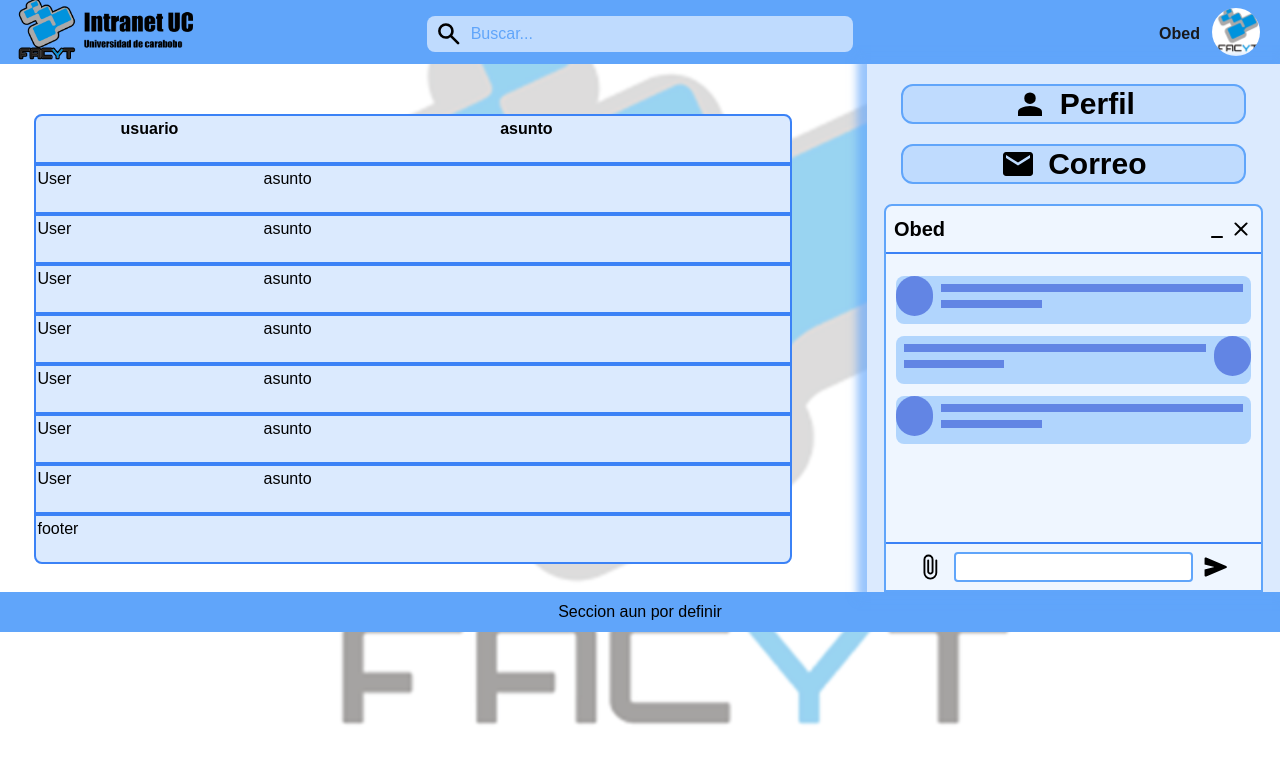
After one commit to Ezebed/Proyecto_Des_App_Web, a Django app: page /usuarios/Obed/mail/ in a window 1280 px wide. The commit adds this page. Shown: the top 764 px of the page. Run offline with Django 4.2, Linux system fonts and the light colour scheme.

Commit message:
add mail.html chg links route chg chat_box styles

```diff
--- a/proyecto/Users/urls.py
+++ b/proyecto/Users/urls.py
@@ -4,5 +4,6 @@ from Users.views import *
 
 urlpatterns = [
     path('', userIndex, name='users'),
-    path('profile/<user>/', profile, name="profile"),
+    path('<user>/profile/', profile, name="profile"),
+    path('<user>/mail/', mail, name="mail"),
 ]
--- a/proyecto/Users/views.py
+++ b/proyecto/Users/views.py
@@ -8,3 +8,6 @@ def userIndex (request):
 
 def profile (request, user='ejemplo'):
     return render(request, 'users/profile.html', {"user":user,})
+
+def mail (request, user='ejemplo'):
+    return render(request, 'users/mail.html', {'user':user,})
--- a/proyecto/proyecto/static/CSS/input.css
+++ b/proyecto/proyecto/static/CSS/input.css
@@ -20,3 +20,8 @@
 * {
     font-family: Arial, Helvetica, sans-serif;
 }
+
+.grid_mail {
+    display: grid;
+    grid-template-columns: 30% 70%;
+}
--- a/proyecto/proyecto/static/CSS/output.css
+++ b/proyecto/proyecto/static/CSS/output.css
@@ -543,6 +543,11 @@ video {
   margin-right: 0.5rem;
 }
 
+.mx-5 {
+  margin-left: 1.25rem;
+  margin-right: 1.25rem;
+}
+
 .mx-auto {
   margin-left: auto;
   margin-right: auto;
@@ -578,25 +583,26 @@ video {
   margin-bottom: auto;
 }
 
-.mx-5 {
-  margin-left: 1.25rem;
-  margin-right: 1.25rem;
+.my-\[100px\] {
+  margin-top: 100px;
+  margin-bottom: 100px;
+}
+
+.my-\[50px\] {
+  margin-top: 50px;
+  margin-bottom: 50px;
 }
 
 .ml-10 {
   margin-left: 2.5rem;
 }
 
-.ml-2 {
-  margin-left: 0.5rem;
+.ml-3 {
+  margin-left: 0.75rem;
 }
 
 .ml-auto {
   margin-left: auto;
-}
-
-.mr-2 {
-  margin-right: 0.5rem;
 }
 
 .mr-3 {
@@ -615,16 +621,8 @@ video {
   margin-top: 2.5rem;
 }
 
-.mt-3 {
-  margin-top: 0.75rem;
-}
-
-.mt-3\.5 {
-  margin-top: 0.875rem;
-}
-
-.ml-4 {
-  margin-left: 1rem;
+.mt-\[50px\] {
+  margin-top: 50px;
 }
 
 .block {
@@ -633,6 +631,10 @@ video {
 
 .flex {
   display: flex;
+}
+
+.table {
+  display: table;
 }
 
 .grid {
@@ -663,8 +665,16 @@ video {
   height: 18rem;
 }
 
-.h-\[200px\] {
-  height: 200px;
+.h-\[150px\] {
+  height: 150px;
+}
+
+.h-\[250px\] {
+  height: 250px;
+}
+
+.h-\[50px\] {
+  height: 50px;
 }
 
 .h-fit {
@@ -676,16 +686,20 @@ video {
   height: 100%;
 }
 
-.h-\[150px\] {
-  height: 150px;
+.h-\[520px\] {
+  height: 520px;
 }
 
-.h-\[250px\] {
-  height: 250px;
+.min-h-\[500px\] {
+  min-height: 500px;
 }
 
 .min-h-\[520px\] {
   min-height: 520px;
+}
+
+.min-h-\[400px\] {
+  min-height: 400px;
 }
 
 .w-1\/3 {
@@ -702,6 +716,10 @@ video {
 
 .w-11\/12 {
   width: 91.666667%;
+}
+
+.w-2 {
+  width: 0.5rem;
 }
 
 .w-4\/12 {
@@ -729,10 +747,6 @@ video {
   width: 100%;
 }
 
-.w-2 {
-  width: 0.5rem;
-}
-
 @keyframes pulse {
   50% {
     opacity: .5;
@@ -741,6 +755,10 @@ video {
 
 .animate-pulse {
   animation: pulse 2s cubic-bezier(0.4, 0, 0.6, 1) infinite;
+}
+
+.scroll-m-4 {
+  scroll-margin: 1rem;
 }
 
 .appearance-none {
@@ -777,16 +795,16 @@ video {
   justify-content: space-around;
 }
 
-.space-y-1 > :not([hidden]) ~ :not([hidden]) {
-  --tw-space-y-reverse: 0;
-  margin-top: calc(0.25rem * calc(1 - var(--tw-space-y-reverse)));
-  margin-bottom: calc(0.25rem * var(--tw-space-y-reverse));
+.space-x-2 > :not([hidden]) ~ :not([hidden]) {
+  --tw-space-x-reverse: 0;
+  margin-right: calc(0.5rem * var(--tw-space-x-reverse));
+  margin-left: calc(0.5rem * calc(1 - var(--tw-space-x-reverse)));
 }
 
-.space-y-2 > :not([hidden]) ~ :not([hidden]) {
-  --tw-space-y-reverse: 0;
-  margin-top: calc(0.5rem * calc(1 - var(--tw-space-y-reverse)));
-  margin-bottom: calc(0.5rem * var(--tw-space-y-reverse));
+.space-x-4 > :not([hidden]) ~ :not([hidden]) {
+  --tw-space-x-reverse: 0;
+  margin-right: calc(1rem * var(--tw-space-x-reverse));
+  margin-left: calc(1rem * calc(1 - var(--tw-space-x-reverse)));
 }
 
 .space-y-3 > :not([hidden]) ~ :not([hidden]) {
@@ -795,14 +813,24 @@ video {
   margin-bottom: calc(0.75rem * var(--tw-space-y-reverse));
 }
 
-.space-x-4 > :not([hidden]) ~ :not([hidden]) {
-  --tw-space-x-reverse: 0;
-  margin-right: calc(1rem * var(--tw-space-x-reverse));
-  margin-left: calc(1rem * calc(1 - var(--tw-space-x-reverse)));
+.self-center {
+  align-self: center;
 }
 
-.self-center {
-  align-self: center;
+.overflow-scroll {
+  overflow: scroll;
+}
+
+.overflow-y-auto {
+  overflow-y: auto;
+}
+
+.overflow-y-scroll {
+  overflow-y: scroll;
+}
+
+.scroll-smooth {
+  scroll-behavior: smooth;
 }
 
 .rounded {
@@ -825,13 +853,14 @@ video {
   border-radius: 0.75rem;
 }
 
-.rounded-sm {
-  border-radius: 0.125rem;
-}
-
 .rounded-t-lg {
   border-top-left-radius: 0.5rem;
   border-top-right-radius: 0.5rem;
+}
+
+.rounded-b-lg {
+  border-bottom-right-radius: 0.5rem;
+  border-bottom-left-radius: 0.5rem;
 }
 
 .border-2 {
@@ -889,6 +918,11 @@ video {
   background-color: rgb(239 246 255 / var(--tw-bg-opacity));
 }
 
+.bg-blue-500 {
+  --tw-bg-opacity: 1;
+  background-color: rgb(59 130 246 / var(--tw-bg-opacity));
+}
+
 .bg-blue-700 {
   --tw-bg-opacity: 1;
   background-color: rgb(29 78 216 / var(--tw-bg-opacity));
@@ -896,11 +930,6 @@ video {
 
 .bg-transparent {
   background-color: transparent;
-}
-
-.bg-blue-500 {
-  --tw-bg-opacity: 1;
-  background-color: rgb(59 130 246 / var(--tw-bg-opacity));
 }
 
 .p-2 {
@@ -1000,118 +1029,9 @@ video {
   font-family: Arial, Helvetica, sans-serif;
 }
 
-.before\:absolute::before {
-  content: var(--tw-content);
-  position: absolute;
-}
-
-.before\:top-0::before {
-  content: var(--tw-content);
-  top: 0px;
-}
-
-.before\:left-0::before {
-  content: var(--tw-content);
-  left: 0px;
-}
-
-.before\:block::before {
-  content: var(--tw-content);
-  display: block;
-}
-
-.before\:h-fit::before {
-  content: var(--tw-content);
-  height: -moz-fit-content;
-  height: fit-content;
-}
-
-.before\:h-full::before {
-  content: var(--tw-content);
-  height: 100%;
-}
-
-.before\:h-auto::before {
-  content: var(--tw-content);
-  height: auto;
-}
-
-.before\:w-1::before {
-  content: var(--tw-content);
-  width: 0.25rem;
-}
-
-.before\:w-fit::before {
-  content: var(--tw-content);
-  width: -moz-fit-content;
-  width: fit-content;
-}
-
-.before\:w-2::before {
-  content: var(--tw-content);
-  width: 0.5rem;
-}
-
-.before\:bg-blue-500::before {
-  content: var(--tw-content);
-  --tw-bg-opacity: 1;
-  background-color: rgb(59 130 246 / var(--tw-bg-opacity));
-}
-
-.before\:content-\[\'\'\]::before {
-  --tw-content: '';
-  content: var(--tw-content);
-}
-
-.after\:absolute::after {
-  content: var(--tw-content);
-  position: absolute;
-}
-
-.after\:relative::after {
-  content: var(--tw-content);
-  position: relative;
-}
-
-.after\:left-\[-5px\]::after {
-  content: var(--tw-content);
-  left: -5px;
-}
-
-.after\:left-\[-15px\]::after {
-  content: var(--tw-content);
-  left: -15px;
-}
-
-.after\:block::after {
-  content: var(--tw-content);
-  display: block;
-}
-
-.after\:h-full::after {
-  content: var(--tw-content);
-  height: 100%;
-}
-
-.after\:h-\[400px\]::after {
-  content: var(--tw-content);
-  height: 400px;
-}
-
-.after\:w-2::after {
-  content: var(--tw-content);
-  width: 0.5rem;
-}
-
-.after\:bg-blue-500::after {
-  content: var(--tw-content);
-  --tw-bg-opacity: 1;
-  background-color: rgb(59 130 246 / var(--tw-bg-opacity));
-}
-
-.after\:content-\[\'\'\]::after {
-  --tw-content: '';
-  content: var(--tw-content);
+.grid_mail {
+  display: grid;
+  grid-template-columns: 30% 70%;
 }
 
 .hover\:scale-110:hover {
@@ -1119,3 +1039,8 @@ video {
   --tw-scale-y: 1.1;
   transform: translate(var(--tw-translate-x), var(--tw-translate-y)) rotate(var(--tw-rotate)) skewX(var(--tw-skew-x)) skewY(var(--tw-skew-y)) scaleX(var(--tw-scale-x)) scaleY(var(--tw-scale-y));
 }
+
+.hover\:bg-blue-400:hover {
+  --tw-bg-opacity: 1;
+  background-color: rgb(96 165 250 / var(--tw-bg-opacity));
+}
--- a/proyecto/proyecto/templates/components/chat_box.html
+++ b/proyecto/proyecto/templates/components/chat_box.html
@@ -7,8 +7,8 @@
         <p class="self-center  h-fit w-fit font-bold text-xl" >{{user}}</p>
 
         <div class="flex h-fit w-fit self-center" >
-            <img src="{% static 'img/icons/minimize.svg' %}" alt="minimize-icon">
-            <img src="{% static 'img/icons/close.svg' %}" alt="close-icon">
+            <img class="rounded hover:bg-blue-400" src="{% static 'img/icons/minimize.svg' %}" alt="minimize-icon">
+            <img class="rounded hover:bg-blue-400" src="{% static 'img/icons/close.svg' %}" alt="close-icon">
         </div>
 
     </div>
@@ -39,10 +39,10 @@
         </div>
 
     </div>
-    <div class=" flex border-t-2 w-full p-2 justify-center border-blue-500 h-12">
+    <div class=" flex border-t-2 w-full p-2 justify-center border-blue-500 h-12 space-x-2">
         <!-- chat footer -->
-        <img class="mr-2" src="{% static 'img/icons/clipboard.svg' %}" alt="clipboard-icon">
+        <img class="rounded hover:bg-blue-400" src="{% static 'img/icons/clipboard.svg' %}" alt="clipboard-icon">
         <input class="block w-8/12 h-full border-solid border-blue-400 outline-none border-2 rounded" type="text" >
-        <img class="ml-2" src="{% static 'img/icons/send.svg' %}" alt="send_icon">
+        <img class="rounded hover:bg-blue-400" src="{% static 'img/icons/send.svg' %}" alt="send_icon">
     </div>
 </div>
--- a/proyecto/proyecto/templates/components/navegacion.html
+++ b/proyecto/proyecto/templates/components/navegacion.html
@@ -1,8 +1,8 @@
 <!-- {% load static %} -->
 <div class="h-16 bg-blue-400 justify-between grid grid-cols-3" >
-    <div class="mr-auto ">
-        <img class="mr-2 h-10 mt-3.5" src="{% static 'img/icons/settings.svg' %}" alt="icono-setting">
-    </div>
+    <a class="mr-auto h-16 ml-3 " href="{% url 'index' %}">
+        <img class="h-full" src="{% static 'img/logo_proyecto.png' %}" alt="logo proyecto">
+    </a>
 
 
     <div class="flex flex-row w-full bg-blue-200 rounded-lg my-4 mx-auto py-1" >
--- a/proyecto/proyecto/templates/layouts/principal.html
+++ b/proyecto/proyecto/templates/layouts/principal.html
@@ -15,11 +15,11 @@
     </header>
 
     <div class="w-full h-full flex flex-row" >
-        <div class=" w-8/12 min-h-[520px] h-fit flex flex-col ">
+        <div class=" w-8/12 min-h-[520px] h-fit flex flex-col">
             {% block principal %}
             {% endblock %}
         </div>
-        <div class="flex flex-col justify-between min-h-[520px] h-fit w-4/12 ml-10 bg-blue-100 shadow-[-3px_0px_8px_7px_rgba(96,165,250,0.64)] ">
+        <div class="flex flex-col justify-between min-h-[520px] h-full w-4/12 ml-10 bg-blue-100 shadow-[-3px_0px_8px_7px_rgba(96,165,250,0.64)] ">
             {% block aside %}
             {% endblock %}
         </div>
--- a/proyecto/proyecto/templates/proyecto/index.html
+++ b/proyecto/proyecto/templates/proyecto/index.html
@@ -15,7 +15,10 @@
             <p class="w-fit mx-auto font-bold text-3xl">Perfil</p>
         </a>
 
-        {% include 'components/button_card.html' with href="index" src='img/icons/mail.svg' alt='mail-icon' texto='Correo' %}
+        <a class="block w-56 h-fit bg-blue-200 border-solid border-2 border-blue-400 rounded-3xl hover:scale-110 transition ease-in-out" href="{% url 'mail' user %}">
+            <img class="w-full" src="{% static  'img/icons/mail.svg' %}" alt="mail-icon">
+            <p class="w-fit mx-auto font-bold text-3xl">Correo</p>
+        </a>
     </div>
 
 {% endblock %}
--- /dev/null
+++ b/proyecto/proyecto/templates/users/mail.html
@@ -0,0 +1,100 @@
+{% extends 'layouts/principal.html' %}
+
+{% load static %}
+
+{% block title %} {{ user }} {% endblock %}
+
+
+{% block principal %}
+
+   <table class=" w-11/12 min-h-[400px] rounded-lg mx-auto mt-[50px] bg-blue-100" >
+        <tr class="border-2 border-solid border-blue-500 h-[50px] grid_mail rounded-t-lg " >
+            <th>
+                usuario
+            </th>
+            <th>
+                asunto
+            </th>
+        </tr>
+        <tr class="border-2 border-solid border-blue-500 h-[50px] grid_mail " >
+            <td>
+                User
+            </td>
+            <td>
+                asunto
+            </td>
+        </tr>
+        <tr class="border-2 border-solid border-blue-500 h-[50px] grid_mail " >
+            <td>
+                User
+            </td>
+            <td>
+                asunto
+            </td>
+        </tr>
+        <tr class="border-2 border-solid border-blue-500 h-[50px] grid_mail " >
+            <td>
+                User
+            </td>
+            <td>
+                asunto
+            </td>
+        </tr>
+        <tr class="border-2 border-solid border-blue-500 h-[50px] grid_mail " >
+            <td>
+                User
+            </td>
+            <td>
+                asunto
+            </td>
+        </tr>
+        <tr class="border-2 border-solid border-blue-500 h-[50px] grid_mail " >
+            <td>
+                User
+            </td>
+            <td>
+                asunto
+            </td>
+        </tr>
+        <tr class="border-2 border-solid border-blue-500 h-[50px] grid_mail " >
+            <td>
+                User
+            </td>
+            <td>
+                asunto
+            </td>
+        </tr>
+        <tr class="border-2 border-solid border-blue-500 h-[50px] grid_mail " >
+            <td>
+                User
+            </td>
+            <td>
+                asunto
+            </td>
+        </tr>
+        <tr class="border-2 border-solid border-blue-500 h-[50px] block rounded-b-lg">
+            <td>footer</td>
+        </tr>
+   </table>
+
+{% endblock %}
+
+
+{% block aside %}
+
+    <div class="h-1/2" >
+        <a class="flex flex-row w-10/12 h-10 justify-center mx-auto my-5 bg-blue-200 border-solid border-2 border-blue-400 rounded-xl hover:scale-110 transition ease-in-out" href="{% url 'profile' user %}">
+            <img class="h-full w-fit mr-3" src="{% static  'img/icons/profile.svg' %}" alt="profile-icon">
+            <p class="w-fit font-bold text-3xl">Perfil</p>
+        </a>
+
+        <a class="flex flex-row w-10/12 h-10 justify-center mx-auto my-5 bg-blue-200 border-solid border-2 border-blue-400 rounded-xl hover:scale-110 transition ease-in-out" href="{% url 'mail' user %}">
+            <img class="h-full w-fit mr-3" src="{% static  'img/icons/mail.svg' %}" alt="mail-icon">
+            <p class="w-fit font-bold text-3xl">Correo</p>
+        </a>
+    </div>
+
+    {% include 'components/chat_box.html' %}
+
+
+{% endblock %}
--- a/proyecto/proyecto/templates/users/profile.html
+++ b/proyecto/proyecto/templates/users/profile.html
@@ -33,7 +33,10 @@
             <p class="w-fit font-bold text-3xl">Perfil</p>
         </a>
 
-        {% include 'components/small_button_card.html' with href="index" src='img/icons/mail.svg' alt='mail-icon' texto='Correo' %}
+        <a class="flex flex-row w-10/12 h-10 justify-center mx-auto my-5 bg-blue-200 border-solid border-2 border-blue-400 rounded-xl hover:scale-110 transition ease-in-out" href="{% url 'mail' user %}">
+            <img class="h-full w-fit mr-3" src="{% static  'img/icons/mail.svg' %}" alt="mail-icon">
+            <p class="w-fit font-bold text-3xl">Correo</p>
+        </a>
     </div>
 
     {% include 'components/chat_box.html' %}
```
Also changed, not shown: proyecto/proyecto/static/img/logo_proyecto.png (added).
